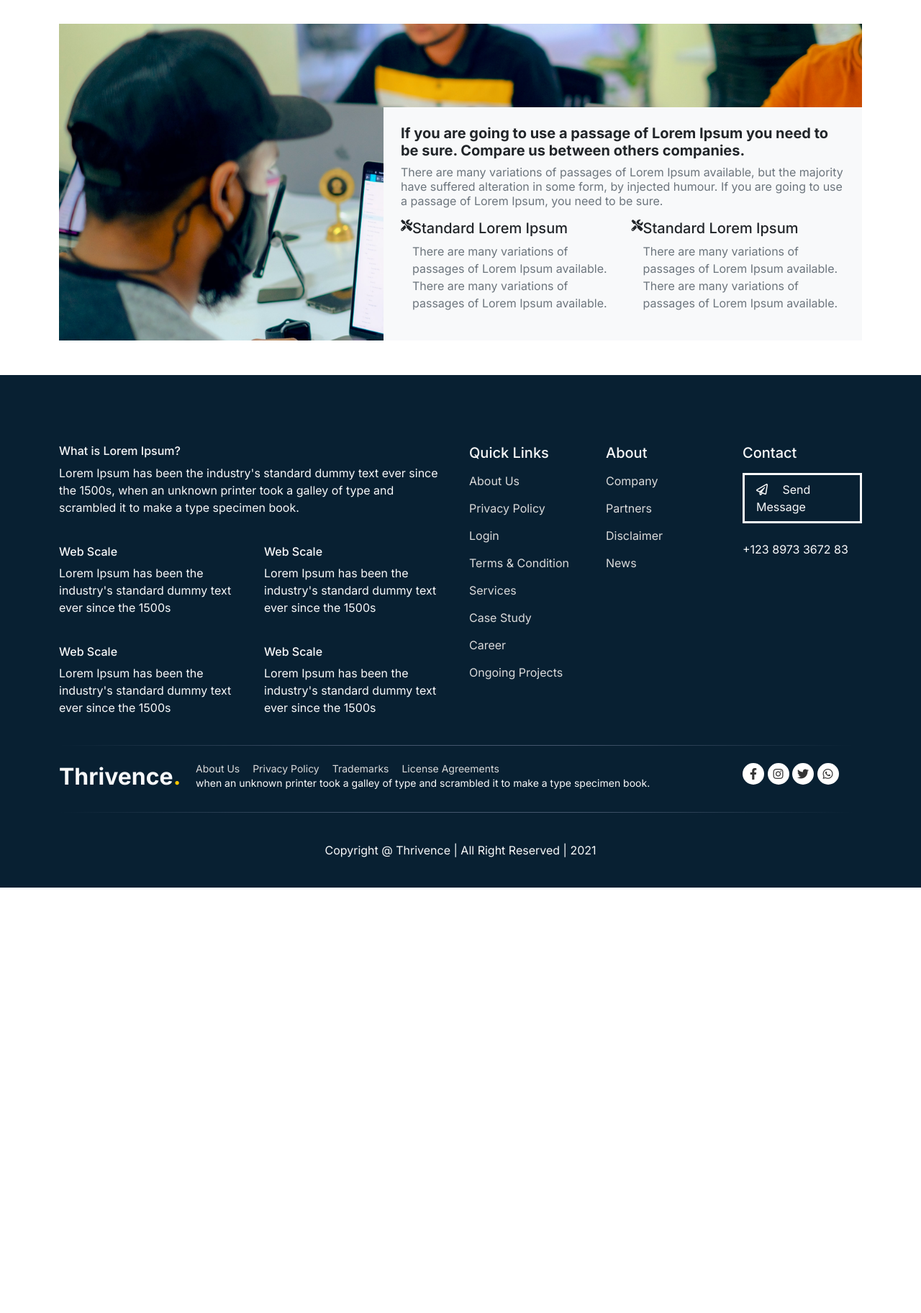
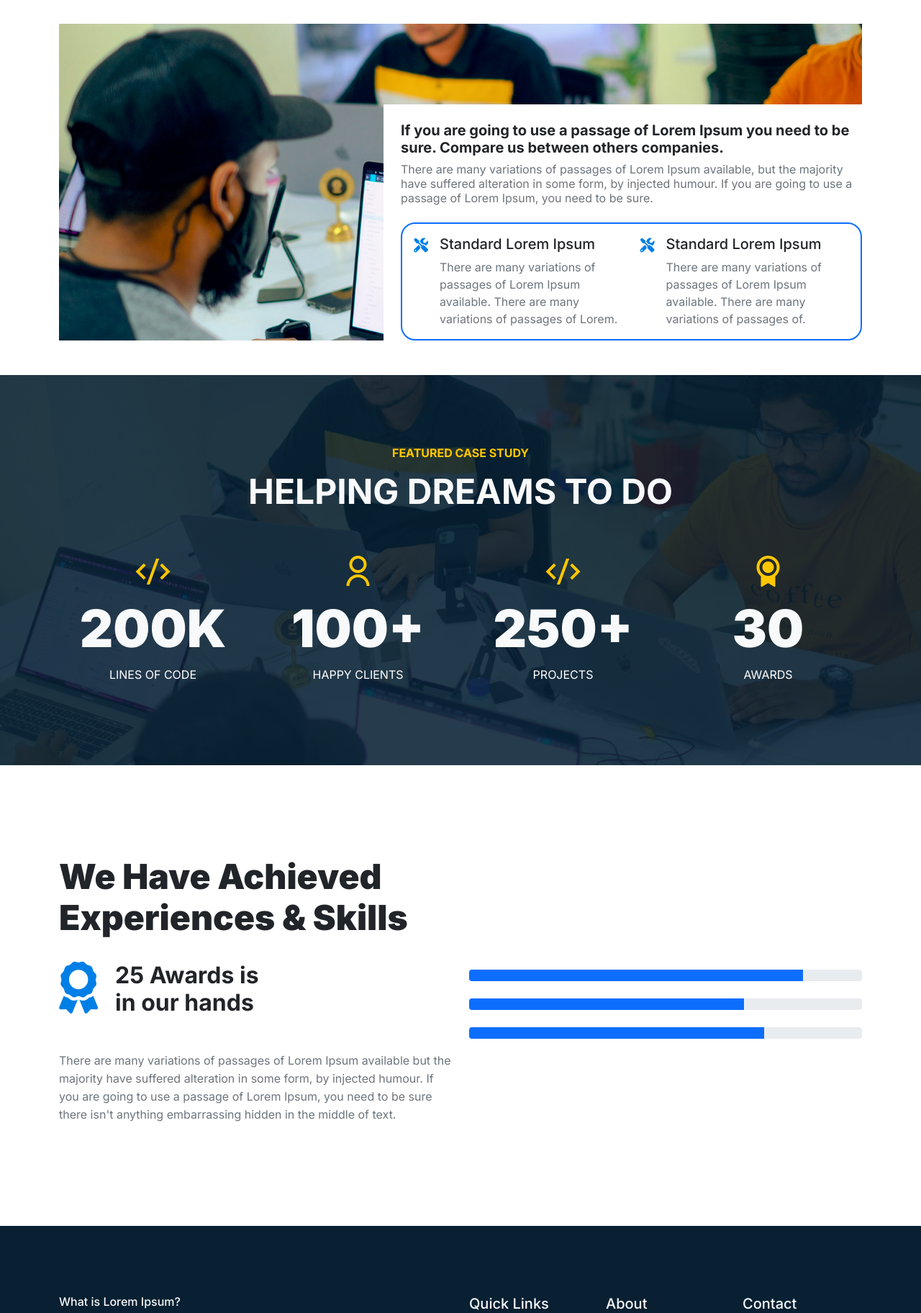
Before and after one commit to mamurjordev/craftnce-agency-wordpress-theme, a PHP site: page /about.html in a window 1280 px wide. Shown: the part 924-2748 px from the top of the page at 72% size. Before the commit the page ends 2157 px from the top, so only its background shows below. Run offline with PHP 8.4, Linux system fonts and the light colour scheme; some libraries are stand-ins or nearby versions.

Commit message:
design about page

```diff
--- a/about.html
+++ b/about.html
@@ -118,10 +118,10 @@
                     </p>
                 </div>
             </div>
-            <div class="row position-relative mt-4">
+            <div class="row position-relative mt-4 pe-0">
                 <img src="assets/img/about-info2.png" class="img-fluid" alt="">
 
-                <div class="position-absolute bg-light bottom-0 end-0 p-4 col-7 me-2point5">
+                <div class="position-absolute info2_bg-light bottom-0 end-0 pt-4 ps-4 pe-0 col-7 me-2point5">
                     <h5 class="fw-bold">
                         If you are going to use a passage of Lorem Ipsum you need to be sure. Compare us between others companies.
                     </h5>
@@ -129,35 +129,101 @@
                         There are many variations of passages of Lorem Ipsum available, but the majority have suffered alteration in some form, by injected humour. If you are going to use a passage of Lorem Ipsum, you need to be sure.
                     </p>
 
-                    <div class="row">
+                    <div class="border border-2 border-primary info2_border p-3 mt-4">
+                        <div class="row pe-0">
                             <div class="col-6">
                                 <div class="d-flex">
-                                <i class="fas fa-tools info2-col-ico"></i>
+                                    <i class="fas fa-tools info2-col-ico me-3 mt-1 text-primary fs-5"></i>
                                     <div>
                                         <h5>Standard Lorem Ipsum</h5>
-                                    <p class="text-md text-muted lh-base">
+                                        <p class="text-md text-muted lh-base mb-0">
                                             There are many variations of
                                             passages of Lorem Ipsum available.
                                             There are many variations of
-                                        passages of Lorem Ipsum available.
+                                            passages of Lorem.
                                         </p>
                                     </div>
                                 </div>
                             </div>
                             <div class="col-6">
                                 <div class="d-flex">
-                                <i class="fas fa-tools info2-col-ico"></i>
+                                    <i class="fas fa-tools info2-col-ico me-3 mt-1 text-primary fs-5"></i>
                                     <div>
                                         <h5>Standard Lorem Ipsum</h5>
-                                    <p class="text-md text-muted lh-base">
+                                        <p class="text-md text-muted lh-base mb-0">
                                             There are many variations of
                                             passages of Lorem Ipsum available.
                                             There are many variations of
-                                        passages of Lorem Ipsum available.
+                                            passages of.
                                         </p>
                                     </div>
                                 </div>
                             </div>
+                        </div>
+                    </div>
+                </div>
+            </div>
+        </div>
+    </section>
+
+    <!-- Counter Section -->
+    <section class="counter">
+        <div class="counter-overlay py-50">
+            <div class="container text-center py-5">
+                <h6 class="text-uppercase text-md fw-bold counter-section-subtitle">featured case study</h6>
+                <h2 class="text-uppercase text-light fw-bolder text-xl mt-3">Helping dreams to do</h2>
+
+                <div class="row mt-5">
+                    <div class="col-sm-6 col-lg-3 text-uppercase">
+                        <i class="ri-code-s-slash-line text-warning fs-48"></i>
+                        <h2 class="text-uppercase text-light fw-900 fs-72">200k</h2>
+                        <p class="text-white">Lines of code</p>
+                    </div>
+                    <div class="col-sm-6 col-lg-3 text-uppercase">
+                        <i class="ri-user-line text-warning fs-48"></i>
+                        <h2 class="text-uppercase text-light fw-900 fs-72">100+</h2>
+                        <p class="text-white">Happy clients</p>
+                    </div>
+                    <div class="col-sm-6 col-lg-3 text-uppercase">
+                        <i class="ri-code-s-slash-line text-warning fs-48"></i>
+                        <h2 class="text-uppercase text-light fw-900 fs-72">250+</h2>
+                        <p class="text-white">projects</p>
+                    </div>
+                    <div class="col-sm-6 col-lg-3 text-uppercase">
+                        <i class="ri-award-fill text-warning fs-48"></i>
+                        <h2 class="text-uppercase text-light fw-900 fs-72">30</h2>
+                        <p class="text-white">awards</p>
+                    </div>
+                </div>
+            </div>
+        </div>
+    </section>
+
+    <!-- Skill Progressbar Section -->
+    <section class="home-info">
+        <div class="container">
+            <div class="row hero-h align-items-center py-5 py-lg-0">
+                <div class="col-lg-6 mt-5 mt-lg-0">
+                    <h2 class="info-title text-capitalize">We Have achieved<br>Experiences & Skills</h2>
+
+                    <div class="d-flex py-4">
+                        <i class="fas fa-award fs-72 text-primary me-4"></i>
+                        <h2 class="award-text-whidth fw-bold">25 Awards is in our hands</h2>
+                    </div>
+
+                    <p class="info-sec-p text-muted my-3">
+                        There are many variations of passages of Lorem Ipsum available but the majority have  suffered alteration in some form, by injected humour. If you are going to use a passage of Lorem Ipsum, you need to be sure there isn't anything embarrassing hidden in the middle of text.
+                    </p>
+                </div>
+                <div class="col-lg-6">
+                    <div class="progress mt-4">
+                        <div class="progress-bar" role="progressbar" style="width: 85%" aria-valuenow="25" aria-valuemin="0" aria-valuemax="100"></div>
+                    </div>
+                    <div class="progress mt-4">
+                        <div class="progress-bar" role="progressbar" style="width: 70%" aria-valuenow="50" aria-valuemin="0" aria-valuemax="100"></div>
+                    </div>
+                    <div class="progress mt-4">
+                        <div class="progress-bar" role="progressbar" style="width: 75%" aria-valuenow="75" aria-valuemin="0" aria-valuemax="100"></div>
                     </div>
                 </div>
             </div>
--- a/assets/css/style.css
+++ b/assets/css/style.css
@@ -252,3 +252,24 @@ body {
     width: 100px !important;
     height: 100px !important;
 }
+
+.info2_bg-light {
+    background-color: #fff !important;
+}
+
+.info2_border {
+    border-radius: 20px;
+}
+
+.info-2-icons {
+    width: 40px;
+    height: 40px;
+    line-height: 40px;
+    text-align: center;
+    border-radius: 100%;
+    box-shadow: 1px 25px 42px 0 rgba(0,0,0,.23);
+}
+
+.award-text-whidth {
+    width: 230px;
+}
```
Lines whose indentation alone changed are shown as unchanged.
